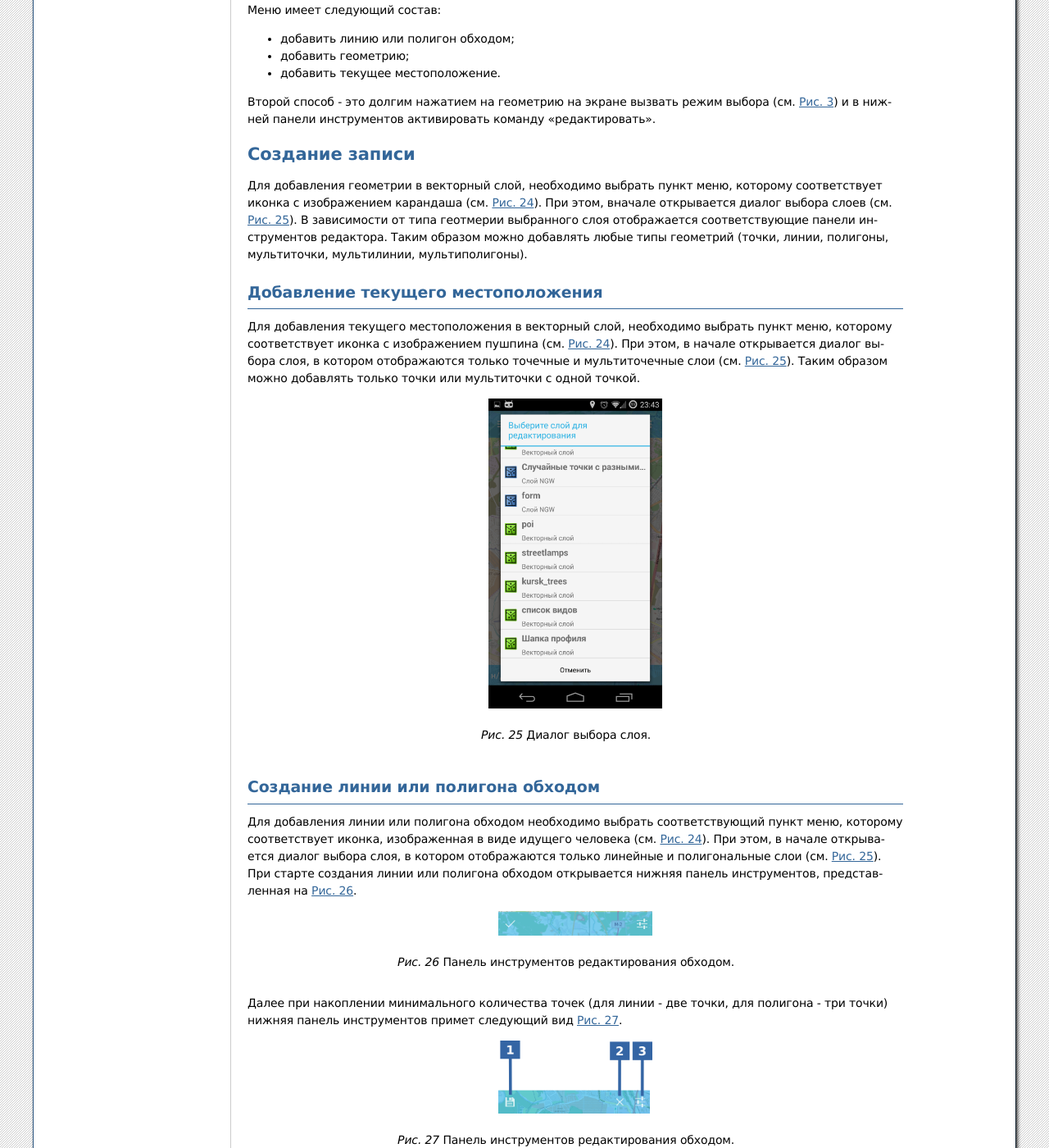
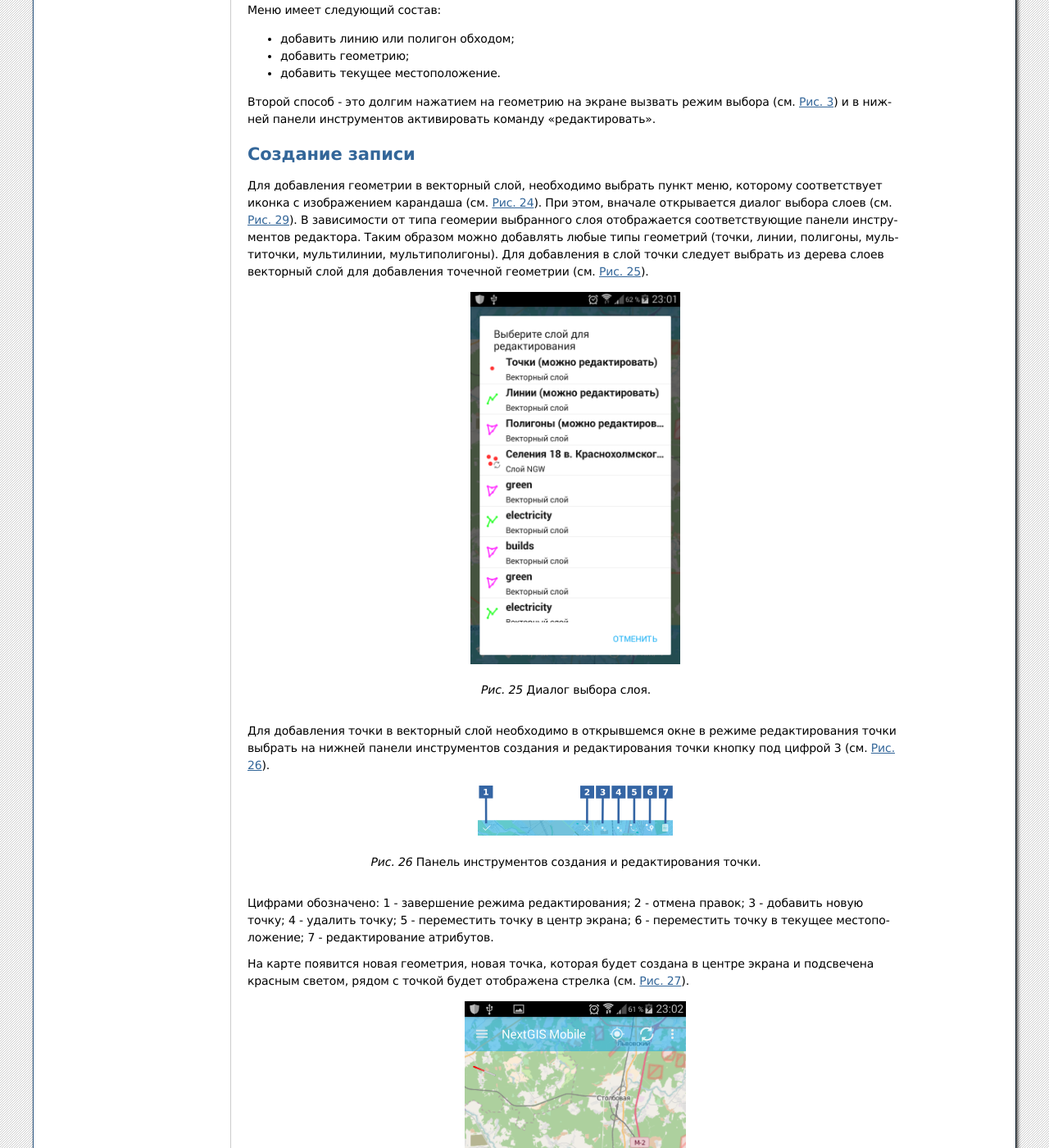
Before and after one commit to nextgis/docs_ngmobile, a Sphinx documentation site: the page built from source/editing.rst, in a window 1280 px wide and 1400 px high, scrolled down 748 px. Shown: the whole window at 82% size. Built offline with Sphinx 7.4.7, drawn with Linux system fonts in a browser that asks for light colours; formulas are drawn with MathJax 3; some of the changed text lies outside the part shown.

Commit message:
создание новой геометрии, точки

```diff
--- a/source/editing.rst
+++ b/source/editing.rst
@@ -40,9 +40,56 @@
 Для добавления геометрии в векторный слой, необходимо выбрать пункт меню, которому
 соответствует иконка с изображением карандаша (см. :numref:`ngmobile_edit_menu_pic`).
 При этом, вначале открывается диалог выбора слоев (см. :numref:`ngmobile_select_layer_dialog_pic`).
-В зависимости от типа геотмерии выбранного слоя отображается соответствующие панели инструментов редактора.
-Таким образом можно добавлять любые типы геометрий (точки, линии, полигоны, мультиточки,
-мультилинии, мультиполигоны).
+В зависимости от типа геомерии выбранного слоя отображается соответствующие панели
+инструментов редактора. Таким образом можно добавлять любые типы геометрий
+(точки, линии, полигоны, мультиточки, мультилинии, мультиполигоны).
+Для добавления в слой точки следует выбрать из дерева слоев векторный слой для
+добавления точечной геометрии (см. :numref:`ngmobile_select_layer_dialogtch_pic`).
+
+.. figure:: _static/select_layer_dialogtch.png
+   :name: ngmobile_select_layer_dialogtch_pic
+   :align: center
+   :height: 12cm
+
+   Диалог выбора слоя.
+
+Для добавления точки в векторный слой необходимо в открывшемся окне в режиме редактирования
+точки выбрать на нижней панели инструментов создания и редактирования точки кнопку
+под цифрой 3 (см. :numref:`ngmobile_edit_paneltch_pic`).
+
+.. figure:: _static/ngmobile_edit_point.png
+   :name: ngmobile_edit_paneltch_pic
+   :align: center
+   :scale: 50%
+
+   Панель инструментов создания и редактирования точки.
+
+Цифрами обозначено: 1 - завершение режима редактирования; 2 - отмена правок;
+3 - добавить новую точку; 4 - удалить точку; 5 - переместить точку в центр экрана;
+6 - переместить точку в текущее местоположение; 7 - редактирование атрибутов.
+
+На карте появится новая геометрия, новая точка, которая будет создана в центре экрана и
+подсвечена красным светом, рядом с точкой будет отображена стрелка (см. :numref:`ngmobile_creation_of_points_pic`).
+
+.. figure:: _static/creation_of_points.png
+   :name: ngmobile_creation_of_points_pic
+   :align: center
+   :scale: 50%
+
+   Этап создания точки на слое.
+
+При появлении новой точки на карте на нижней панели инструментов создания и редактирования
+точки кнопка под цифрой 1 изменит изображение с галочки на дискету. При нажатии на
+кнопку под цифрой 1 с иконкой в виде дискеты сохраняется созданная точка и открывается
+форма ввода атрибутов новой геометрии (см. :numref:`ngmobile_input_form_attributes_pic`).
+
+.. figure:: _static/input_form_attributes.png
+   :name: ngmobile_input_form_attributes_pic
+   :align: center
+   :scale: 50%
+
+   Форма ввода атрибутов геометрии.
+
 
 Добавление текущего местоположения
 ----------------------------------------------------------------
```
Also changed, not shown: source/_static/creation_of_points.png (added), source/_static/edit_paneltch.png (added), source/_static/input_form_attributes.png (added), source/_static/select_layer_dialogtch.png (added).
